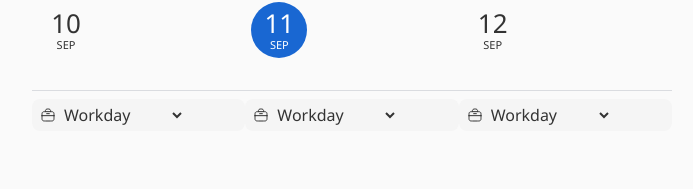
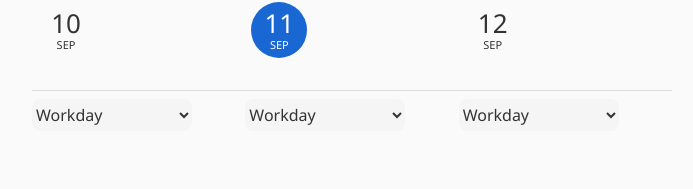
Before and after one commit to miocene/todo-ish, a Vue app: page / in a window 1280 px wide. Shown: the part 176-365 px from the top of the page, without its empty margins (288-981 px from the left). Built offline with nearby package versions, Linux system fonts and the light colour scheme.

Commit message:
feat(work): add customizable daily status selects

```diff
--- a/src/pages/WorkPage.vue
+++ b/src/pages/WorkPage.vue
@@ -168,14 +168,19 @@ export default {
             </span>
           </time>
           <label class="calendar__status-select">
-            <JMIcon :name="day.statusIcon" />
             <select
               :value="day.statusValue"
               :aria-label="`Status for ${day.label}`"
               @change="setDayStatus(day.iso, $event.target.value)"
             >
+              <button type="button">
+                <component :is="'selectedcontent'" />
+                <JMIcon name="chevron-down" />
+              </button>
               <option v-for="status in statusOptions" :key="status.value" :value="status.value">
-                {{ status.label }}
+                <JMIcon :name="status.icon" />
+                <span>{{ status.label }}</span>
+                <JMIcon v-if="status.value === day.statusValue" class="calendar__status-check" name="check" />
               </option>
             </select>
           </label>
@@ -217,21 +222,80 @@ export default {
 }
 
 .calendar__status-select {
+  block-size: var(--size-control);
+}
+
+.calendar__status-select select,
+.calendar__status-select select::picker(select) {
+  appearance: base-select;
+}
+
+.calendar__status-select select {
+  min-inline-size: 10rem;
+  block-size: 100%;
+  padding: 0;
+  color: var(--control-secondary-text);
+  font: inherit;
+  background: var(--control-secondary-background);
+  border: 0;
+  border-radius: var(--radius-control);
+  corner-shape: var(--corner-shape-default);
+  cursor: pointer;
+}
+
+.calendar__status-select select > button,
+.calendar__status-select selectedcontent,
+.calendar__status-select option {
   display: flex;
   align-items: center;
   gap: var(--space-2);
-  block-size: var(--size-control);
-  padding-inline-start: var(--space-3);
-  background: var(--control-secondary-background);
+}
+
+.calendar__status-select select > button {
+  inline-size: 100%;
+  block-size: 100%;
+  padding-inline: var(--space-3);
+  color: inherit;
+  font: inherit;
+  background: transparent;
+  border: 0;
+}
+
+.calendar__status-select selectedcontent {
+  flex: 1;
+}
+
+.calendar__status-select selectedcontent .calendar__status-check,
+.calendar__status-select select::picker-icon {
+  display: none;
+}
+
+.calendar__status-select select::picker(select) {
+  margin-block-start: var(--space-2);
+  padding: var(--space-2);
+  background: var(--color-bg-surface);
+  border: 0;
   border-radius: var(--radius-control);
+  box-shadow: 0 8px 24px rgb(0 0 0 / 14%);
+}
 
-  select {
-    block-size: 100%;
-    padding-inline: 0 var(--space-3);
-    background: transparent;
-    border: 0;
-    cursor: pointer;
-  }
+.calendar__status-select option {
+  min-block-size: var(--size-control);
+  padding-inline: var(--space-3);
+  border-radius: calc(var(--radius-control) - var(--space-1));
+  cursor: pointer;
+}
+
+.calendar__status-select option::checkmark {
+  display: none;
+}
+
+.calendar__status-check {
+  margin-inline-start: auto;
+}
+
+.calendar__status-select option:is(:hover, :focus, :checked) {
+  background: var(--color-bg-selection);
 }
 
 .week-stage {
```
